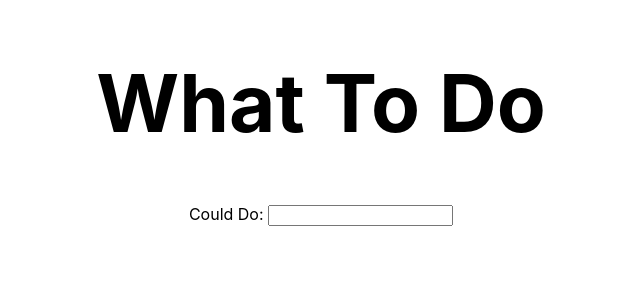
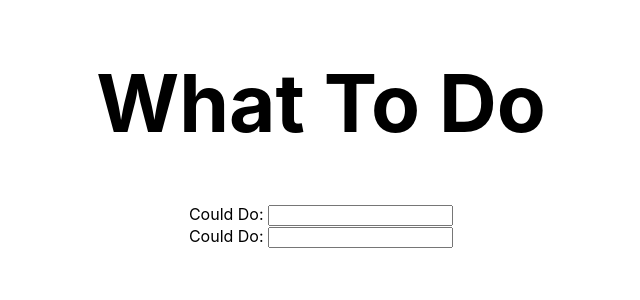
Before and after one commit to BaseBenjamin13/What-To-Do, a React (Create React App) app: page / in a window 1280 px wide. Shown: the top 300 px of the page, without its empty margins (319-959 px from the left). Built offline with nearby package versions, Linux system fonts and the light colour scheme.

Commit message:
map throung inputs

```diff
--- a/src/components/CouldDo.js
+++ b/src/components/CouldDo.js
@@ -1,15 +1,18 @@
 import React, { useState } from 'react';
+
+import Input from './Input';
 
 function CouldDo() {
 
+    const inputs = [<Input/>, <Input />];
     const [couldDos, setCouldDos] = useState([])
 
     return (
         <div>
             <form >
-                <label htmlFor="coulddo">Could Do: </label>
-                <input type="text" id="coulddo"></input>
-                <br></br>
+                {inputs.map((input) => {
+                    return input
+                })}
 
             </form>
         </div>
--- a/src/components/Input.js
+++ b/src/components/Input.js
@@ -3,8 +3,8 @@ import React from 'react'
 function Input({value, onChange, index}) {
   return (
     <div>
-        <label htmlFor="coulddo">Could Do: </label>
         <div>
+            <label htmlFor="coulddo">Could Do: </label>
             <input type="text" id="coulddo" value={value || ''}
                 onChange={(e) => onChange(e, index)}
             />
```
